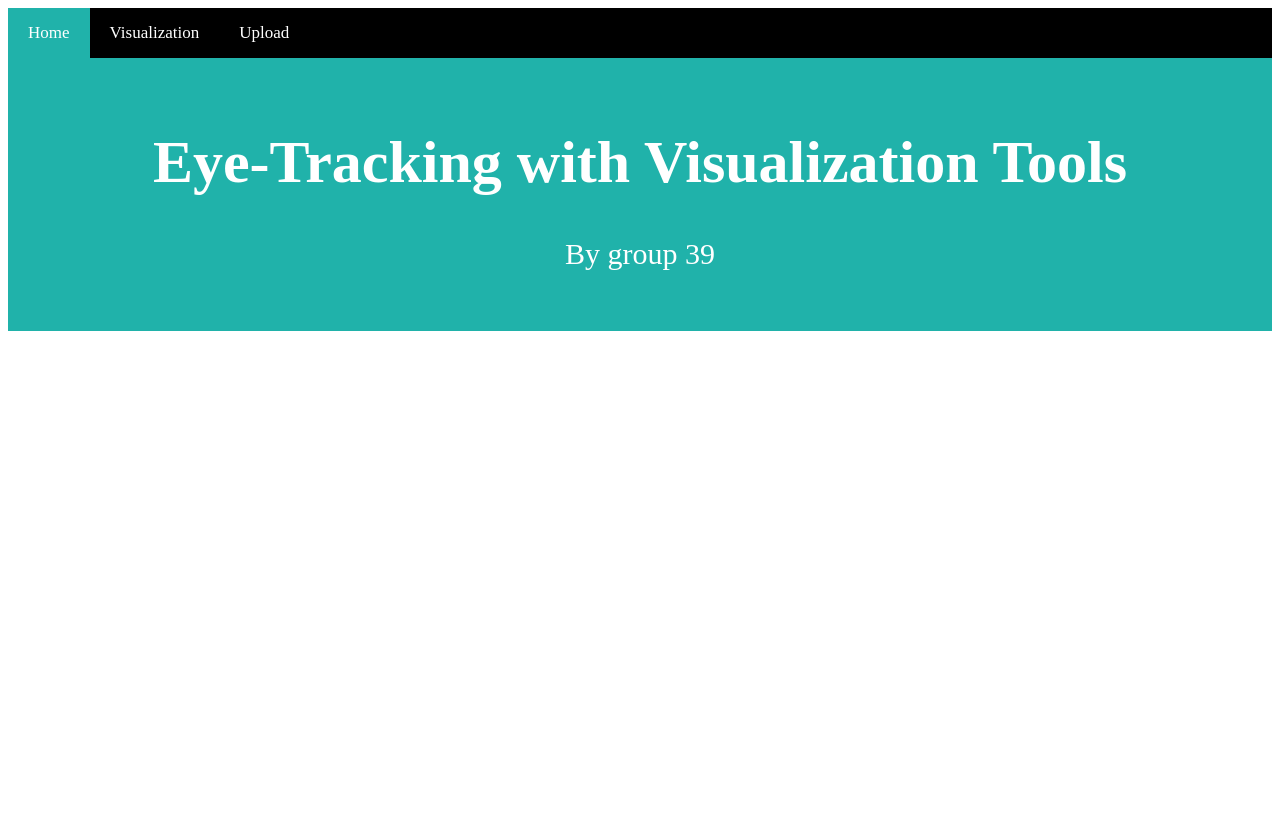
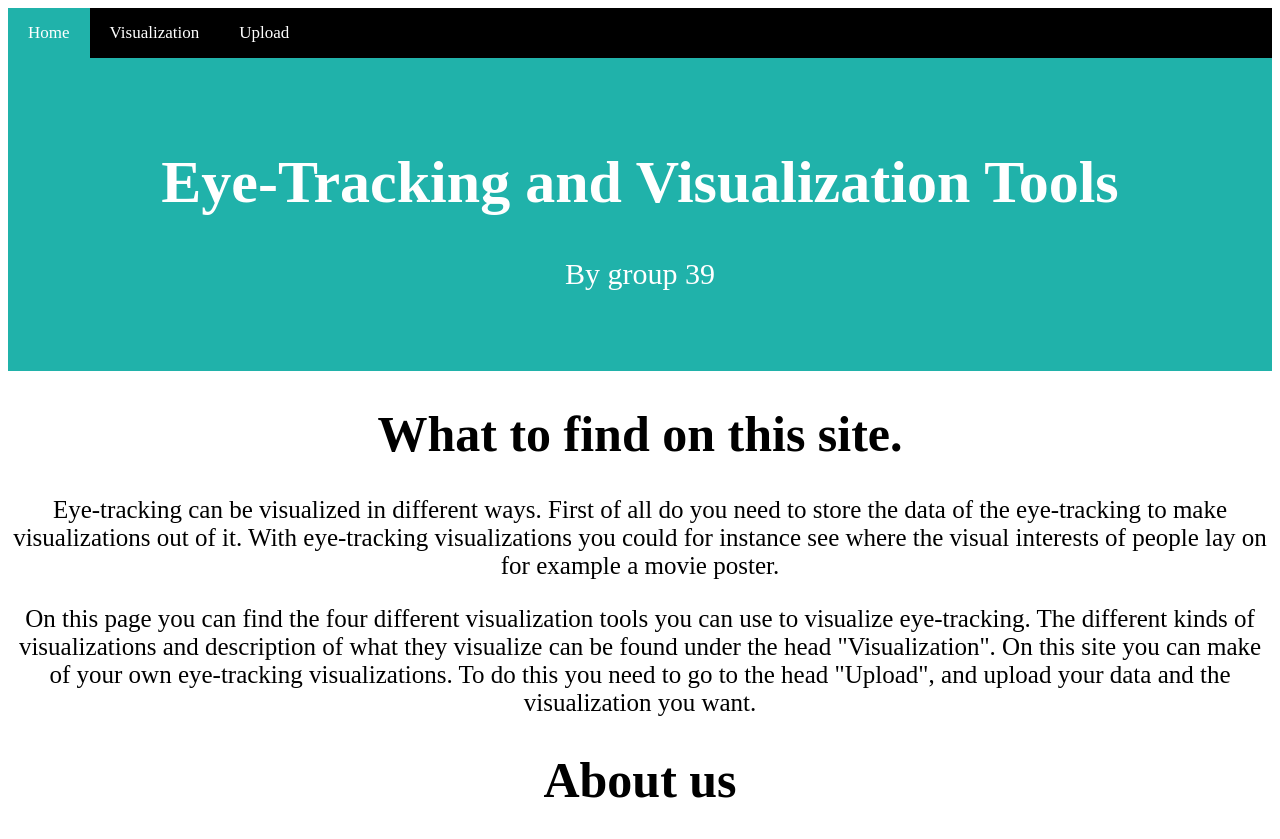
Before and after one commit to ThijsLacquet/DBL-HTI-Webtech, a PHP site: page /websitess/index.htm in a window 1280 px wide. Shown: the top 839 px of the page. Before the commit the page ends 331 px from the top, so only its background shows below. Run offline with PHP 8.4, Linux system fonts and the light colour scheme.

Commit message:
layout
did somethings to the layout of the website

```diff
--- a/websitess/index.htm
+++ b/websitess/index.htm
@@ -14,10 +14,29 @@
   </div>
 
   <div class="header">
-    <h1>Eye-Tracking with Visualization Tools</h1>
+    <h1>Eye-Tracking and Visualization Tools</h1>
     <p>By group 39</p>
   </div>
 
+  <div class="text">
+    <h1>What to find on this site.</h1>
+    <p>Eye-tracking can be visualized in different ways. First of all do you
+      need to store the data of the eye-tracking to make visualizations out of
+      it. With eye-tracking visualizations you could for instance see where the
+       visual interests of people lay on for example a movie poster. </p>
+    <p>On this page you can find the four different visualization tools you can
+       use to visualize eye-tracking. The different kinds of visualizations and
+       description of what they visualize can be found under the head
+       "Visualization". On this site you can make of your own eye-tracking
+       visualizations. To do this you need to go to the head "Upload", and
+       upload your data and the visualization you want.</p>
+  </div>
+
+  <div class="us">
+    <h1> About us</h1>
+    <img src="profile-icon-png-clip-art.png" alt="profile" width="500" height="333">
+    <p>Tanja Markink</p>
+  </div>
 
 
 </body>
--- a/websitess/main.css
+++ b/websitess/main.css
@@ -1,10 +1,8 @@
-/* Add a black background color to the top navigation */
 .nav {
   background-color: black;
   overflow: hidden;
 }
 
-/* Style the links inside the navigation bar */
 .nav a {
   float: left;
   color: white;
@@ -14,20 +12,18 @@
   font-size: 17px;
 }
 
-/* Change the color of links on hover*/
 .nav a:hover {
   background-color: white;
   color: black;
 }
 
-/* Add a color to the active/current link */
 .nav a.active {
   background-color: #20B2AA;
   color: white;
 }
 
 .header {
-  padding: 30px;
+  padding: 50px;
 	text-align: center;
 	background: #20B2AA;
 	color: white;
@@ -40,3 +36,22 @@
 .header p{
   font-size: 30px;
 }
+
+.text {
+  text-align: center;
+}
+
+.text h1{
+  font-size: 50px;
+}
+
+.text p{
+  font-size: 25px;
+}
+
+.us {
+  text-align: center;
+}
+.us h1{
+  font-size: 50px;
+}
--- a/websitess/upload.htm
+++ b/websitess/upload.htm
@@ -13,6 +13,10 @@
     <a class="active" href="#upload">Upload</a>
   </div>
 
-    <h1>UPLOAD</h1>
+  <div class="header">
+    <h1>The upload tool</h1>
+    <p>By group 39</p>
+  </div>
+
 </body>
 </html>
--- a/websitess/visualization.htm
+++ b/websitess/visualization.htm
@@ -12,6 +12,10 @@
     <a href="upload.htm">Upload</a>
   </div>
 
-    <h1>HOI</h1>
+  <div class="header">
+    <h1>The four different kind of visualizations</h1>
+    <p>By group 39</p>
+  </div>
+
 </body>
 </html>
```
